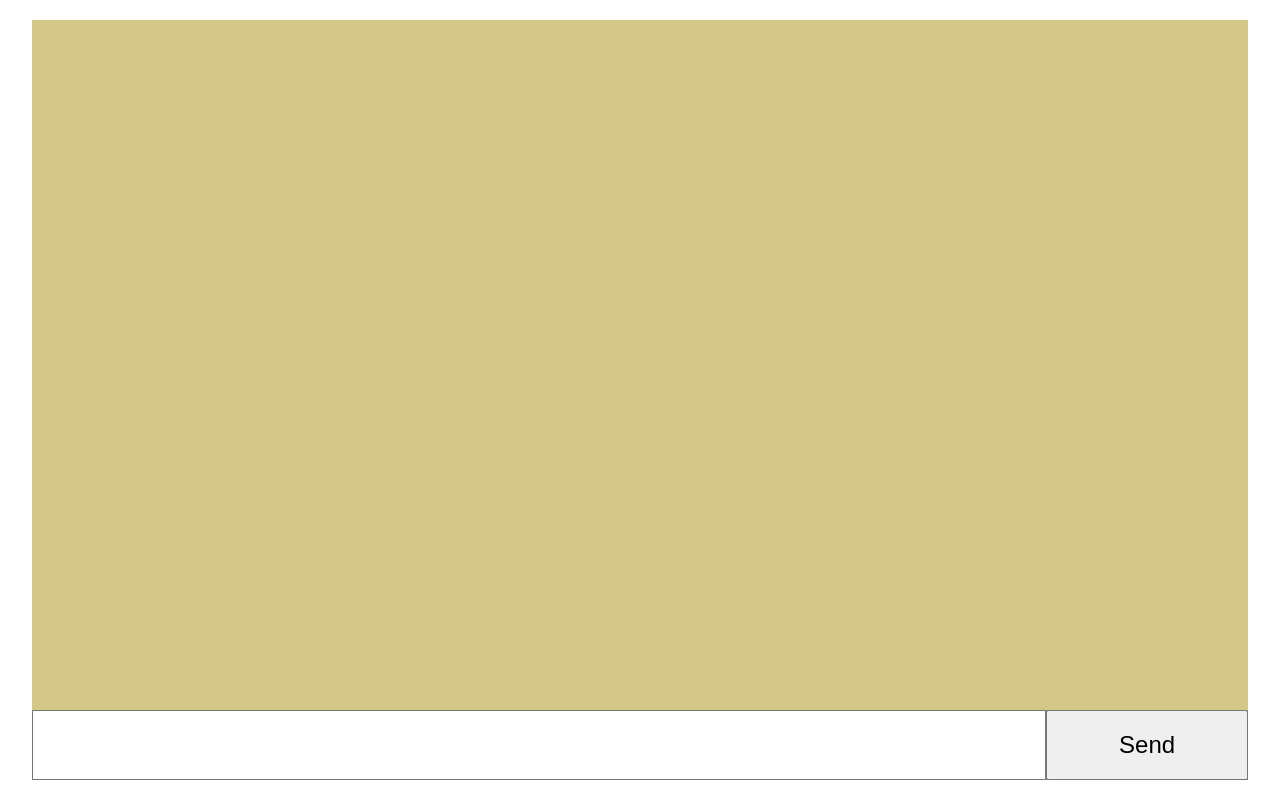
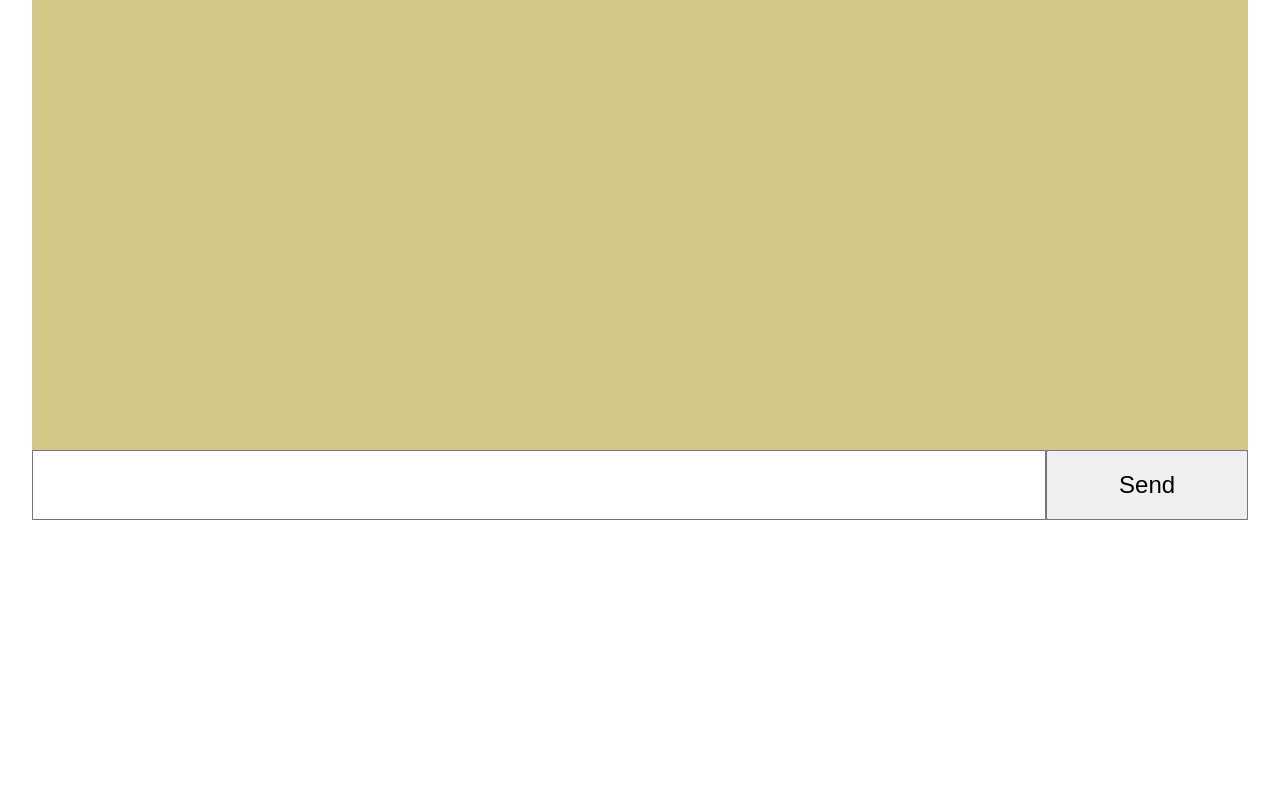
Before and after one commit to aaqidmasoodi/bridge, a website: page index.html in a window 1280 px wide. Drawn offline with Linux system fonts and the light colour scheme.

Commit message:
fixed the height of chat thread

```diff
--- a/index.js
+++ b/index.js
@@ -11,7 +11,7 @@ const socket = new WebSocket('ws://localhost:8080'); // Connect to your WebSocke
 
 // Function to translate text using Groq API and Llama 3
 async function translateText(inputText) {
-    const prompt = `Translate the following text to Arabic if it is in English, or to English if it is in Arabic. Do not add any extra words. Only provide the translated text: ${inputText}`;
+    const prompt = `Translate the following text to Arabic if it is in English, or to English if it is in Arabic. Do not add any extra words. Only provide the translated text. Do not say "I'm happy to help! The translation is:". Text: ${inputText}`;
 
     const payload = {
         messages: [
--- a/styles.css
+++ b/styles.css
@@ -8,13 +8,12 @@ body {
     display: flex;
     justify-content: center;
     align-items: center;
-    height: 100vh;
 }
 
 .main {
     background-color: darkcyan;
     width: 95vw;
-    height: 95vh;
+    height: 65vh;
     display: flex;
     flex-direction: column;
 }
```
